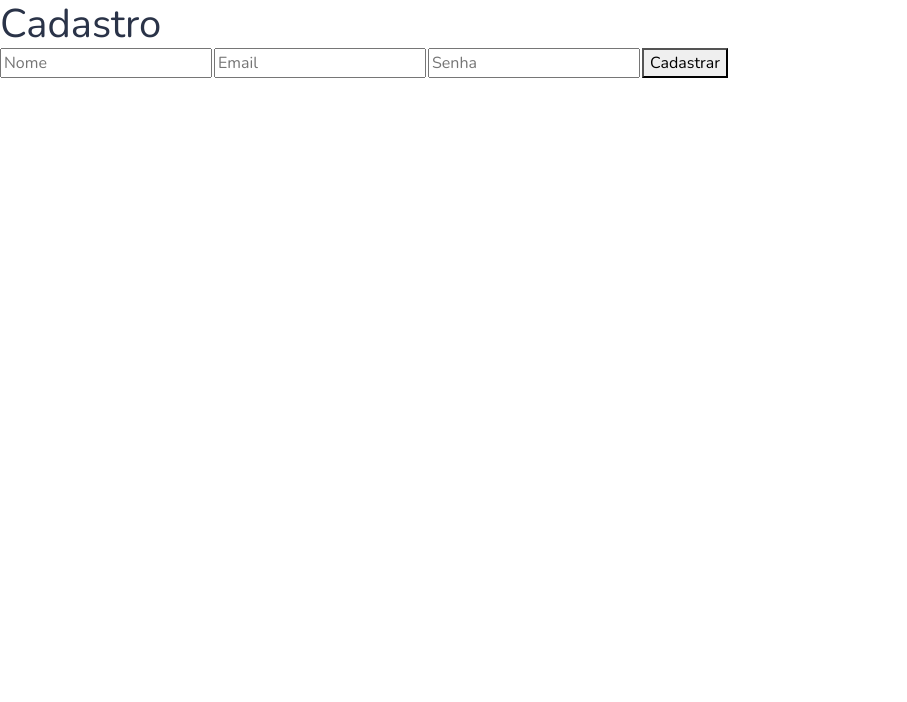
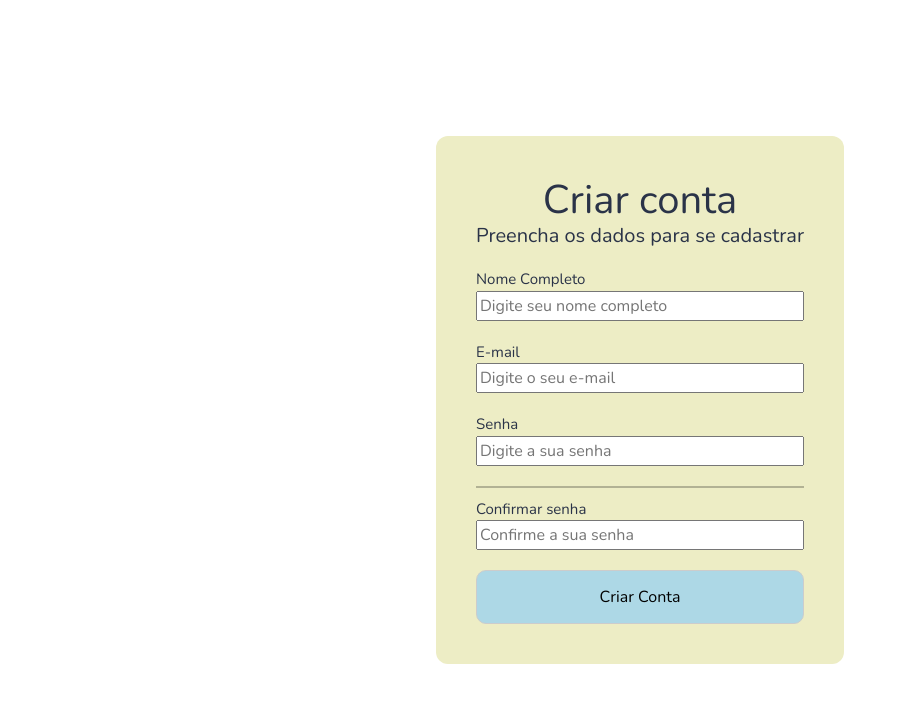
Before and after one commit to AnaPaulaJBraga/front-voluntariado-extensao, a React (Vite) app: page /inicio in a window 1280 px wide. Shown: the top 702 px of the page, without its empty margins (0-907 px from the left). Built offline with nearby package versions, Linux system fonts and the light colour scheme.

Commit message:
edit criar conta

```diff
--- a/src/pages/Register.jsx
+++ b/src/pages/Register.jsx
@@ -1,14 +1,131 @@
 const Register = () => {
   return (
-    <div>
-      <h1>Cadastro</h1>
+    <div //ficar tudo no meio
+      style={{
+        display: "flex",
+        justifyContent: "center",
+        alignItems: "center",
+        minHeight: "100vh",
+      }}
+    >
 
-      <form style={{ display: "flex", gap: "2px" }} >
-        <input type="text" placeholder="Nome"/>
-        <input type="email" placeholder="Email"/>
-        <input type="password" placeholder="Senha"/>
-        <button type="submit">Cadastrar</button>
+    <div //este é um card
+    style={{
+      width: "400",
+      padding: "40px",
+      borderRadius: "12px",
+      backgroundColor: "#ededc5",
+      display: "flex",
+      flexDirection: "column",
+      gap: "20px", //espaçamento dos itens dentro do card
+    }}
+    >
+
+      <div //ambos ficarem organizados no meio
+      style={{
+        textAlign: "center",
+      }}>
+      <h1>Criar conta</h1>
+      <h2
+      style={{
+        opacity: "25",
+        fontSize: "20px"
+      }}>Preencha os dados para se cadastrar</h2>
+      </div>
+
+      <form style={{ display: "flex", gap: "2px", display: "flex", flexDirection: "column", gap: "15" }} >
+
+        <div //label encima e input embaixo
+        style={{
+          display: "flex",
+          flexDirection: "column",
+          marginBottom: "20px"
+        }}>
+        <label
+        style={{
+          fontSize: "15px"
+        }}
+        for="nome" id="nome"
+        >
+          Nome Completo
+        </label>
+        <input type="text" placeholder="Digite seu nome completo"/>
+        </div>
+
+        <div //label encima e input embaixo
+        style={{
+          display: "flex",
+          flexDirection: "column",
+          marginBottom: "20px"
+        }}>
+        <label
+        style={{
+          fontSize: "15px"
+        }}
+        for="nome" id="nome"
+        >
+          E-mail
+        </label>
+        <input type="email" placeholder="Digite o seu e-mail"/>
+        </div>
+
+        <div //label encima e input embaixo
+        style={{
+          display: "flex",
+          flexDirection: "column",
+          marginBottom: "20px"
+        }}>
+        <label
+        style={{
+          fontSize: "15px"
+        }}
+        for="nome" id="nome"
+        >
+          Senha
+        </label>
+        <input type="password" placeholder="Digite a sua senha"/>
+        </div>
+
+        <span //linha que separa senha de confirmar senha, bem fraquinha
+        style={{
+          width: "100%",
+          height: "2px",
+          backgroundColor: "#000",
+          opacity: ".25",
+          display: "block",
+          marginBottom: "10px"
+        }}></span>
+
+        <div //label encima e input embaixo
+        style={{
+          display: "flex",
+          flexDirection: "column",
+          marginBottom: "20px"
+        }}>
+        <label
+        style={{
+          fontSize: "15px"
+        }}
+        for="nome" id="nome"
+        >
+          Confirmar senha
+        </label>
+        <input type="password" placeholder="Confirme a sua senha"/>
+        </div>
+
+        <button type="submit" //botao que preenche todo espaço horizontal
+        style={{
+          width: "100%",
+          padding: "14px",
+          border: "1px solid #ccc",
+          borderRadius: "10px",
+          color: "#000",
+          backgroundColor: "#ADD8E6",
+          fontSize: "16px"
+        }}
+        >Criar Conta</button>
       </form>
+    </div>
     </div>
   );
 };
```
Also changed, not shown: 1 other file (tests, documents, lock files or other folders).
